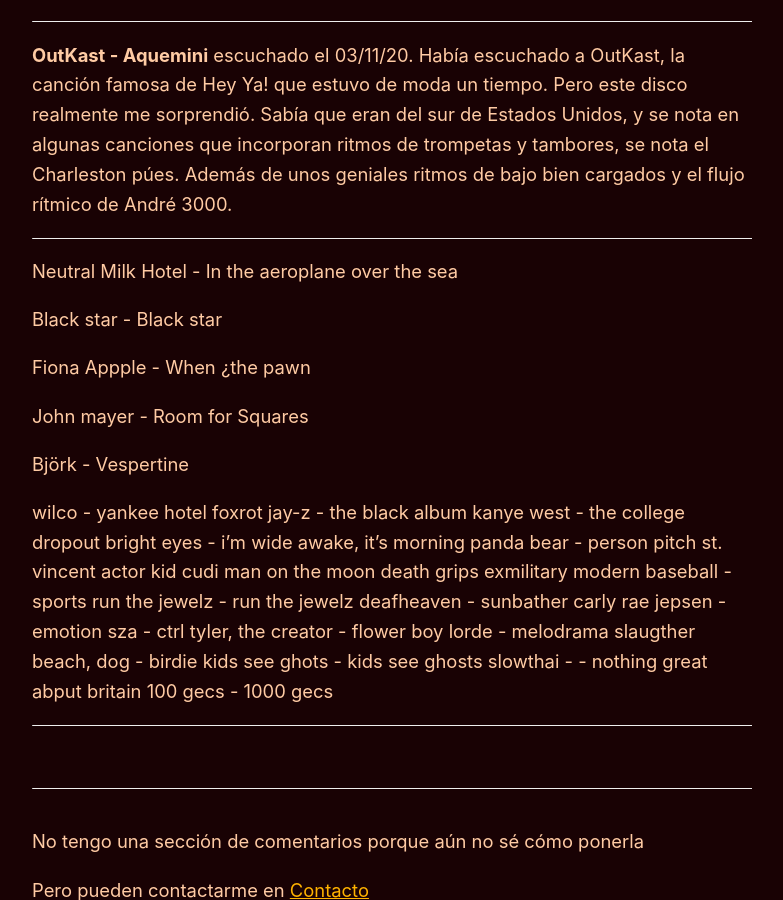
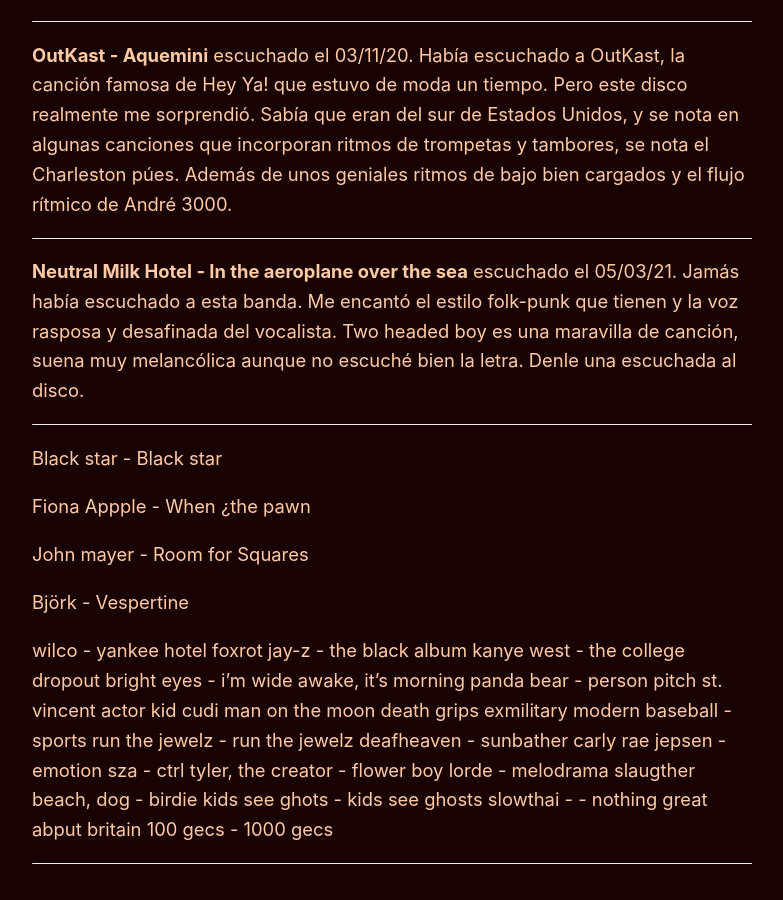
Before and after one commit to Oiuhukt/failosophy, a Jekyll site: the page built from _posts/2021-02-21-Música.md, in a window 1280 px wide and 900 px high, scrolled down 1890 px. Shown: the whole window, without its empty margins (248-1031 px from the left). Built offline with Jekyll 4.4.1, drawn with Linux system fonts in a browser that asks for light colours.

Commit message:
Modifiqupe el blog

```diff
--- a/_posts/2021-02-21-Música.md
+++ b/_posts/2021-02-21-Música.md
@@ -41,8 +41,9 @@
 
 ------------
 
-Neutral Milk Hotel - In the aeroplane over the sea
+**Neutral Milk Hotel - In the aeroplane over the sea** escuchado el 05/03/21. Jamás había escuchado a esta banda. Me encantó el estilo folk-punk que tienen y la voz rasposa y desafinada del vocalista. Two headed boy es una maravilla de canción, suena muy melancólica aunque no escuché bien la letra. Denle una escuchada al disco.
 
+---------
 Black star - Black star
 
 Fiona Appple - When ¿the pawn
```
